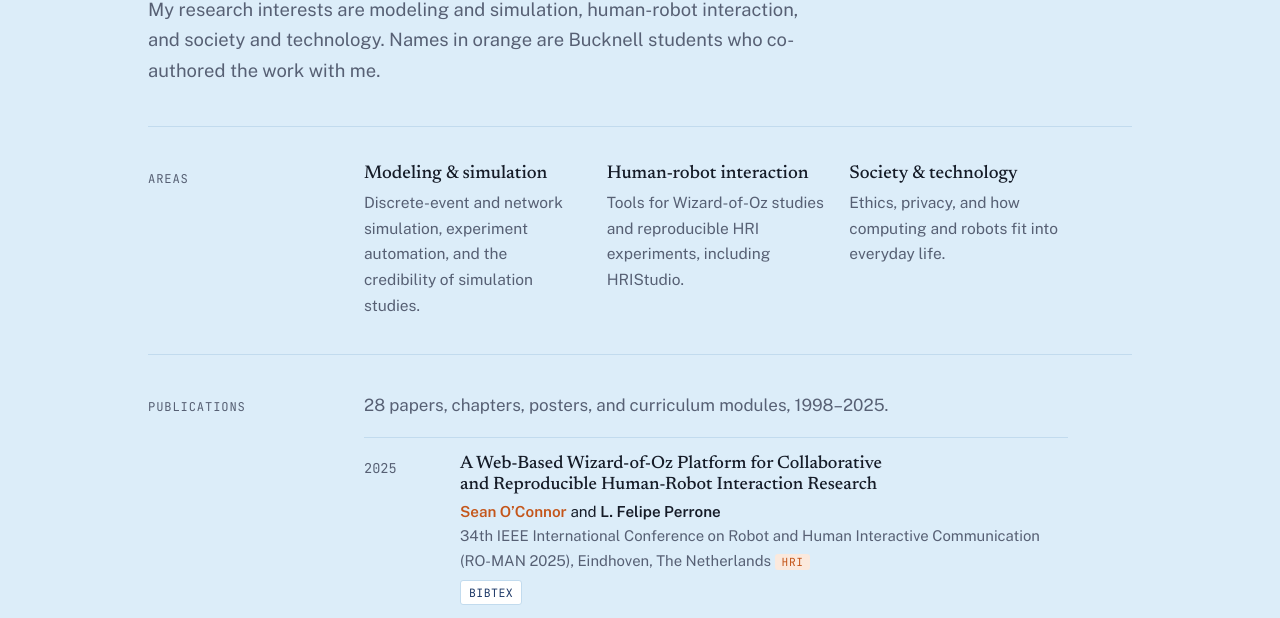
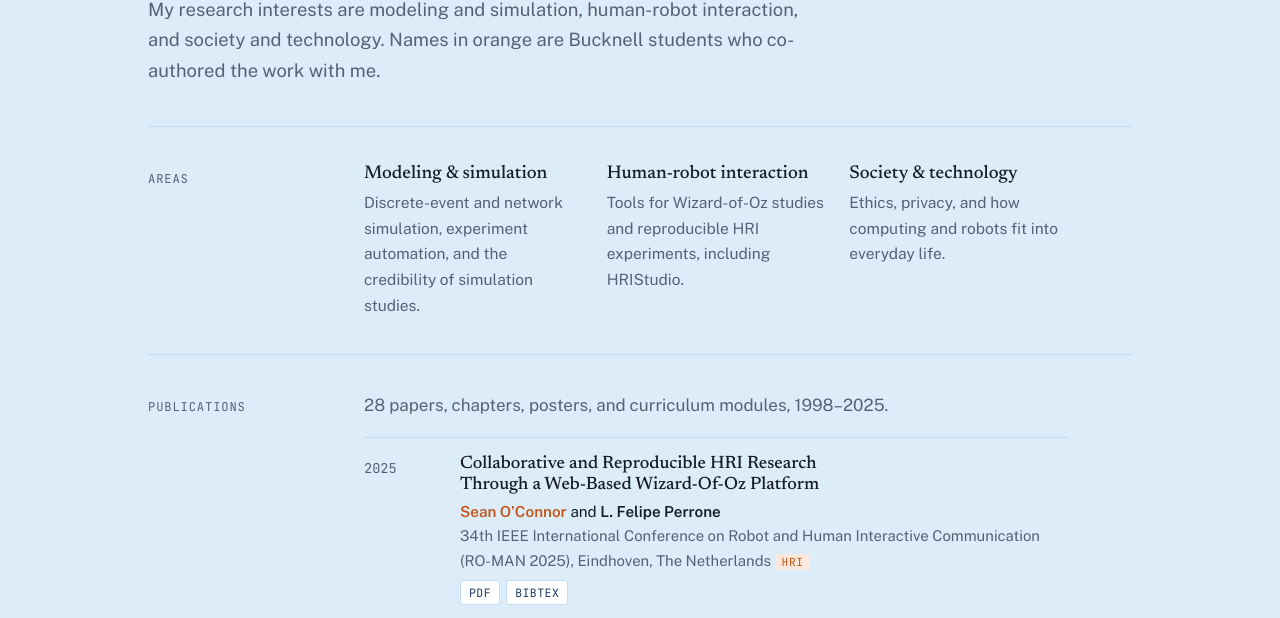
Before and after one commit to lfperrone/lfperrone.github.io, a plain HTML site: page research/index.html in a window 1280 px wide. Shown: the part 333-951 px from the top of the page. Drawn offline with nearby package versions, Linux system fonts and the light colour scheme.

Commit message:
Research: update RO-MAN 2025 paper title and add IEEE Xplore link
Co-Authored-By: Claude Opus 5.5 <noreply@anthropic.com>
Claude-Session: https://claude.ai/code/session_01P9qLXBtcvAFiKh66jhv9hi

```diff
--- a/research/index.html
+++ b/research/index.html
@@ -33,14 +33,14 @@
 <div><h3>Human-robot interaction</h3><p>Tools for Wizard-of-Oz studies and reproducible HRI experiments, including HRIStudio.</p></div>
 <div><h3>Society &amp; technology</h3><p>Ethics, privacy, and how computing and robots fit into everyday life.</p></div>
 </div></div></section>
-<section class="section"><div class="label">Publications</div><div class="body"><p class="muted">28 papers, chapters, posters, and curriculum modules, 1998–2025.</p><div class="pubs"><div class="pub-year"><div class="y">2025</div><div class="items"><article class="pub"><h3>A Web-Based Wizard-of-Oz Platform for Collaborative and Reproducible Human-Robot Interaction Research</h3><p class="authors"><span class="student" title="Bucknell student co-author">Sean O’Connor</span> and <strong>L. Felipe Perrone</strong></p><p class="venue">34th IEEE International Conference on Robot and Human Interactive Communication (RO-MAN 2025), Eindhoven, The Netherlands <span class="tag">HRI</span></p><div class="links"><button type="button" class="chip bib-toggle" aria-expanded="false" aria-controls="oconnor2025webbased">BibTeX</button></div><div class="bib" id="oconnor2025webbased" hidden><pre><code>@inproceedings{oconnor2025webbased,
+<section class="section"><div class="label">Publications</div><div class="body"><p class="muted">28 papers, chapters, posters, and curriculum modules, 1998–2025.</p><div class="pubs"><div class="pub-year"><div class="y">2025</div><div class="items"><article class="pub"><h3>Collaborative and Reproducible HRI Research Through a Web-Based Wizard-Of-Oz Platform</h3><p class="authors"><span class="student" title="Bucknell student co-author">Sean O’Connor</span> and <strong>L. Felipe Perrone</strong></p><p class="venue">34th IEEE International Conference on Robot and Human Interactive Communication (RO-MAN 2025), Eindhoven, The Netherlands <span class="tag">HRI</span></p><div class="links"><a class="chip" href="https://ieeexplore.ieee.org/document/11217624">PDF</a><button type="button" class="chip bib-toggle" aria-expanded="false" aria-controls="oconnor2025collaborative">BibTeX</button></div><div class="bib" id="oconnor2025collaborative" hidden><pre><code>@inproceedings{oconnor2025collaborative,
   author    = {Sean O&#x27;Connor and L. Felipe Perrone},
-  title     = {A Web-Based {Wizard-of-Oz} Platform for Collaborative and Reproducible Human-Robot Interaction Research},
+  title     = {Collaborative and Reproducible {HRI} Research Through a Web-Based {Wizard-Of-Oz} Platform},
   booktitle = {Proceedings of the 34th IEEE International Conference on Robot and Human Interactive Communication (RO-MAN)},
   address   = {Eindhoven, The Netherlands},
   publisher = {IEEE},
   year      = {2025}
-}</code></pre><button type="button" class="chip copy-bib" data-target="oconnor2025webbased">Copy</button></div></article></div></div><div class="pub-year"><div class="y">2024</div><div class="items"><article class="pub"><h3>HRIStudio: A Framework for Wizard-of-Oz Experiments in Human-Robot Interaction Studies</h3><p class="authors"><span class="student" title="Bucknell student co-author">Sean O’Connor</span> and <strong>L. Felipe Perrone</strong></p><p class="venue">33rd IEEE International Conference on Robot and Human Interactive Communication (RO-MAN 2024), Pasadena, CA. Paper and poster <span class="tag">HRI</span></p><div class="links"><a class="chip" href="https://www.eg.bucknell.edu/~perrone/wp-content/uploads/2024/08/ro-man2024.pdf">PDF</a><button type="button" class="chip bib-toggle" aria-expanded="false" aria-controls="oconnor2024hristudio">BibTeX</button></div><div class="bib" id="oconnor2024hristudio" hidden><pre><code>@inproceedings{oconnor2024hristudio,
+}</code></pre><button type="button" class="chip copy-bib" data-target="oconnor2025collaborative">Copy</button></div></article></div></div><div class="pub-year"><div class="y">2024</div><div class="items"><article class="pub"><h3>HRIStudio: A Framework for Wizard-of-Oz Experiments in Human-Robot Interaction Studies</h3><p class="authors"><span class="student" title="Bucknell student co-author">Sean O’Connor</span> and <strong>L. Felipe Perrone</strong></p><p class="venue">33rd IEEE International Conference on Robot and Human Interactive Communication (RO-MAN 2024), Pasadena, CA. Paper and poster <span class="tag">HRI</span></p><div class="links"><a class="chip" href="https://www.eg.bucknell.edu/~perrone/wp-content/uploads/2024/08/ro-man2024.pdf">PDF</a><button type="button" class="chip bib-toggle" aria-expanded="false" aria-controls="oconnor2024hristudio">BibTeX</button></div><div class="bib" id="oconnor2024hristudio" hidden><pre><code>@inproceedings{oconnor2024hristudio,
   author    = {Sean O&#x27;Connor and L. Felipe Perrone},
   title     = {{HRIStudio}: {A} Framework for {Wizard-of-Oz} Experiments in Human-Robot Interaction Studies},
   booktitle = {Proceedings of the 33rd IEEE International Conference on Robot and Human Interactive Communication (RO-MAN)},
```
